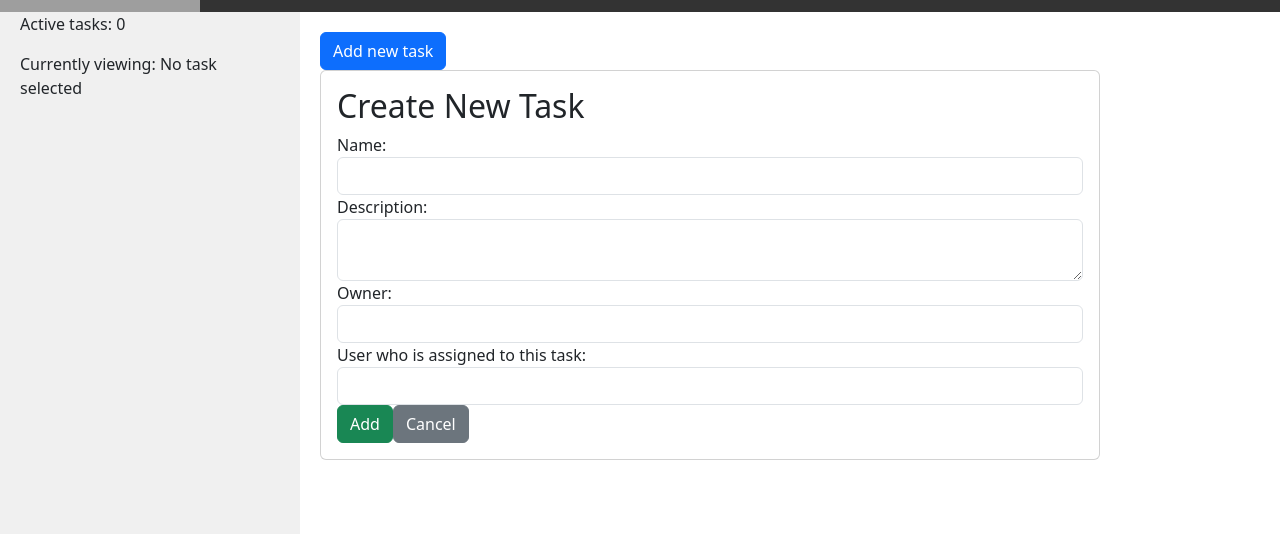
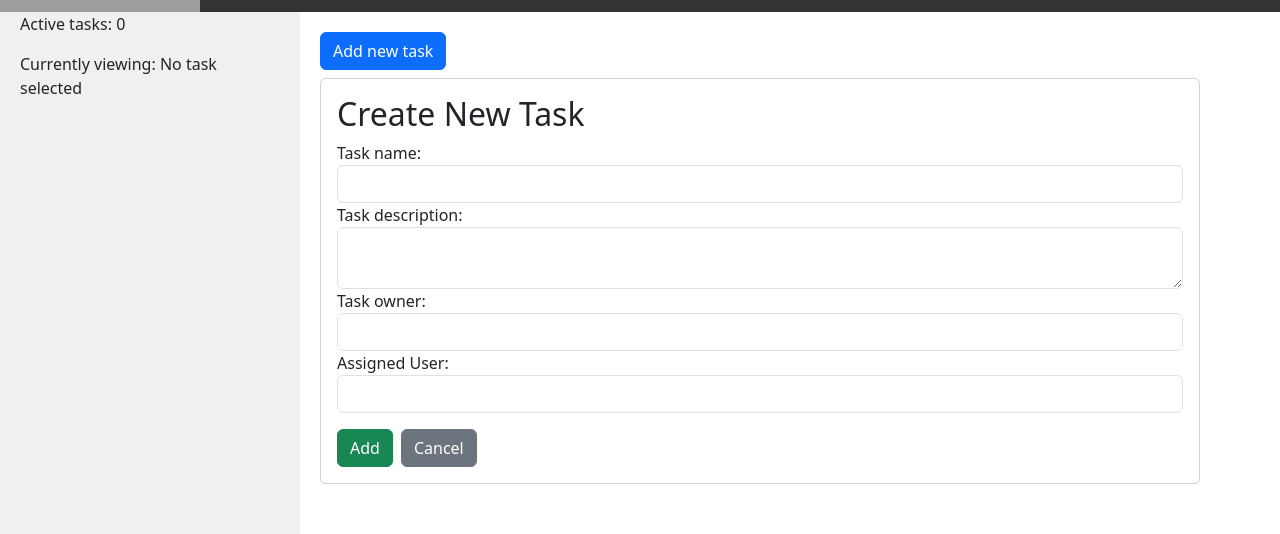
Before and after one commit to TheJCD/detego-mars-app, a React app: page / in a window 1280 px wide. Both pictures are taken after a click on the button "Add new task". Shown: the part 138-672 px from the top of the page. Built offline with nearby package versions, Linux system fonts and the light colour scheme; grey boxes are pictures that could not be loaded.

Commit message:
Mid morning aesthetic changes and added naming consistency

```diff
--- a/src/App.scss
+++ b/src/App.scss
@@ -33,7 +33,7 @@
   position: relative;
   top: 150px;
   float: left;
-  width: 800px;
+  width: 900px;
   padding-left: 20px;
   padding-top: 20px;
 }
@@ -51,7 +51,7 @@
 .task-card {
   margin-top: 20px;
   padding: 20px;
-  border: 1px solid red;
+  border: 1px solid grey;
 }
 .applicationHeading, .applicationParagraph {
   display: inline-block;
@@ -68,3 +68,15 @@
   margin-bottom: 0;
   padding-top: 23px;
 }
+
+.viewTaskCard {
+  position: absolute;
+  left: 0;
+  top: 0;
+  width: 100%;
+  z-index: 1;
+  background: #ffffff;
+  // height: 100vh;
+  padding: 2rem;
+  border: 1px solid grey;
+}
--- a/src/components/AddNewTask/AddNewTask.js
+++ b/src/components/AddNewTask/AddNewTask.js
@@ -30,28 +30,30 @@ const AddNewTask = ({addTask}) => {
 		<>
         	<button className="btn btn-primary" onClick={createTask}>Add new task</button>
 	        {showModal && (
-	          <div className="card">
+	          <div className="card mt-2">
 	            <div className="card-body">
 	              <h2 className="card-title">Create New Task</h2>
 	              <form>
-					<div class="form-group">
-						<label className="card-text">Name:</label>
+					<div className="form-group">
+						<label className="card-text">Task name:</label>
 						<input className="form-control" type="text" value={taskName}  onChange={(e) => setTaskName(e.target.value)}  />
 					</div>
-	              	<div class="form-group">
-		              	<label className="card-text">Description:</label>
+	              	<div className="form-group">
+		              	<label className="card-text">Task description:</label>
 		                <textarea className="form-control" value={taskDescription} onChange={(e) => setTaskDescription(e.target.value)} />
 	                </div>
-	                <div class="form-group">
-		               	<label className="card-text">Owner:</label>
+	                <div className="form-group">
+		               	<label className="card-text">Task owner:</label>
 		                <input className="form-control" value={owner} onChange={(e) => setNameOfOwner(e.target.value)} />
 	                </div>
-	                <div class="form-group">
-	            		<label className="card-text">User who is assigned to this task:</label>
+	                <div className="form-group">
+	            		<label className="card-text">Assigned User:</label>
 		                <input className="form-control" value={assignedUser} onChange={(e) => setNameOfAssignedUser(e.target.value)} />
 	                </div>
+	                <div className="mt-3">
 		              <button className="btn btn-success" onClick={addTaskNew}>Add</button>
-		              <button className="btn btn-secondary close" onClick={() => setShowModal(false)}>Cancel</button>
+		              <button className="btn btn-secondary close ms-2" onClick={() => setShowModal(false)}>Cancel</button>
+	            	</div>
 	            	</form>
 	            </div>
 	          </div>
--- a/src/components/DeleteTask/DeleteTask.js
+++ b/src/components/DeleteTask/DeleteTask.js
@@ -8,7 +8,7 @@ const DeleteTask = ({setTasks, taskList, task, setCount, count}) => {
 		setCount(count - 1);
 	};
 
-	return <button className="btn btn-danger"onClick={deleteTask}>Delete Task</button>
+	return <button className="btn btn-danger ms-3"onClick={deleteTask}>Delete Task</button>
 }
 
 export default DeleteTask;
--- a/src/components/EditTask/EditTask.js
+++ b/src/components/EditTask/EditTask.js
@@ -21,20 +21,41 @@ const EditTask = ({setTasks, taskList, task}) => {
 	    setSelectedTask(null);
 	};
 
+	const closeEditedTask = () => {
+		console.log('hit')
+		setSelectedTask(null);
+	}
+
 	return (
 		<>
-		<button className="btn btn-secondary" onClick={() => handleEditTask(task)}>Edit task</button>
+		<button className="btn btn-secondary ms-3" onClick={() => handleEditTask(task)}>Edit task</button>
 		{selectedTask && (
-		<div className="marsModal">
-			<div className="card-body">
+		<div className="viewTaskCard">
 	    	<div className="modal-content">
 	        {/*<span className="close" onClick={() => selectedTask(null)}>Cancel</span>*/}
 	            <h2 className="card-title">Edit Task</h2>
+	            <div className="form-group">
+					<label className="card-text">Task name:</label>
 		            <input className="form-control" type="text" name="name" value={editedTask.name} onChange={handleChange} />
+				</div>
+
+				<div className="form-group">
+					<label className="card-text">Task description:</label>
 		           	<textarea className="form-control" name="description" value={editedTask.description} onChange={handleChange}/>
+				</div>
+
+				<div className="form-group">
+					<label className="card-text">Task owner:</label>
 	            	<input className="form-control" type="text" name="owner" value={editedTask.owner} onChange={handleChange} />
+				</div>
+
+				<div className="form-group">
+					<label className="card-text">Assigned user:</label>
 		            <input className="form-control" type="text" name="assignedUser" value={editedTask.assignedUser} onChange={handleChange} />
+				</div>
+				<div className="mt-3">
 		            <button className="btn btn-success" onClick={handleSaveChanges}>Save Changes</button>
+		            <button className="btn btn-secondary ms-2" onClick={closeEditedTask}>Cancel Changes</button>
         		</div>
         	</div>
   		</div>
--- a/src/components/TaskList/TaskList.js
+++ b/src/components/TaskList/TaskList.js
@@ -15,19 +15,16 @@ const TaskList = ({setTasks, taskList, setCount, count, setSelectedTask}) => {
 	return (
     <>
     {taskList.map((task, index) => (
-      <div key={index} className="task-card">
-        <div className="card-body col-md-8">
+      <div key={index} className="task-card mt-3 ms-1">
+        <div className="card-body">
           <h3 className="card-title">Task name: {task.name}</h3>
           <p className="card-text">Task description: {task.description}</p>
           <p className="card-text">Task owner: {task.owner}</p>
           <p className="card-text">Assigned User: {task.assignedUser}</p>
         </div>
-        <div className="col-md-4">
-
-          <ViewTask task={task} setSelectedTask={setSelectedTask} onViewTaskChange={handleViewTaskChange}/>
-          {!isViewTaskOpen && (
-            <EditTask setTasks={setTasks} taskList={taskList} task={task} isViewTaskOpen={isViewTaskOpen}/>
-          )}
+        <div className="mt-3">
+          <ViewTask  task={task} setSelectedTask={setSelectedTask} onViewTaskChange={handleViewTaskChange}/>
+          <EditTask setTasks={setTasks} taskList={taskList} task={task} isViewTaskOpen={isViewTaskOpen}/>
           <DeleteTask setTasks={setTasks} taskList={taskList} task={task} setCount={setCount} count={count}/>
         </div>
         </div>
--- a/src/components/ViewTask/ViewTask.js
+++ b/src/components/ViewTask/ViewTask.js
@@ -18,16 +18,18 @@ const ViewTask = ({task, setSelectedTask, onViewTaskChange}) => {
 
 	return (
 		<>
-			<button className="btn btn-info" onClick={openViewTask}>View Task</button>
+			<button className="btn btn-info mr-1" onClick={openViewTask}>View Task</button>
 			{viewTask && (
-			<div className="marsModal">
+			<div className="viewTaskCard">
 	            <div className="modal-content">
 		            <h2>View Task</h2>
 		            <p>Task name: {task.name}</p>
 		            <p>Task description: {task.description}</p>
 		            <p>Task owner: {task.owner}</p>
 		            <p>Assigned user: {task.assignedUser}</p>
-		            <span className="btn btn-secondary close" onClick={closeViewTask}>Close</span>
+		            <div>
+		            	<button className="btn btn-secondary close" onClick={closeViewTask}>Close</button>
+	            	</div>
 	            </div>
 	  		</div>
 			)}
```
Lines whose indentation alone changed are shown as unchanged.
